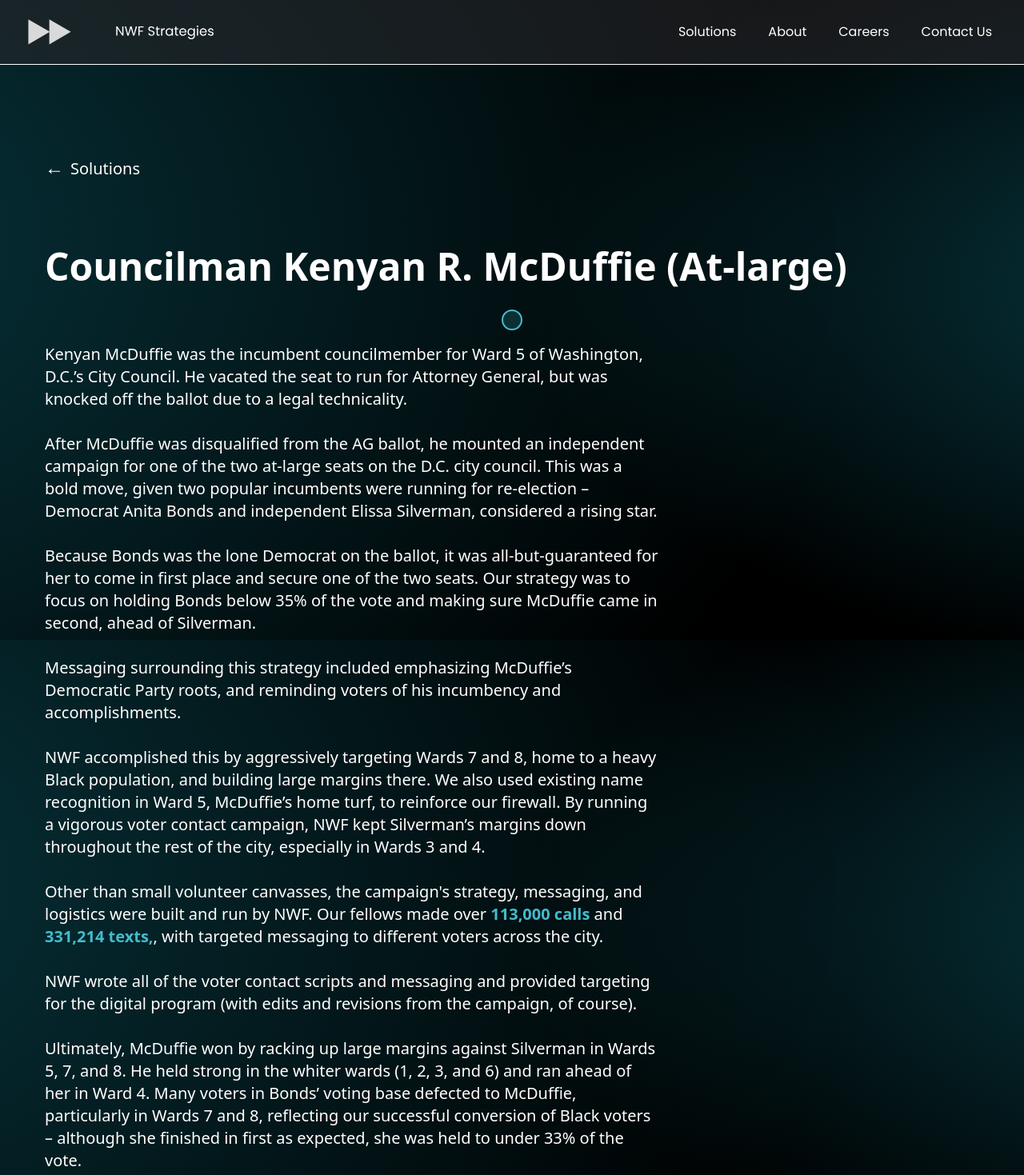
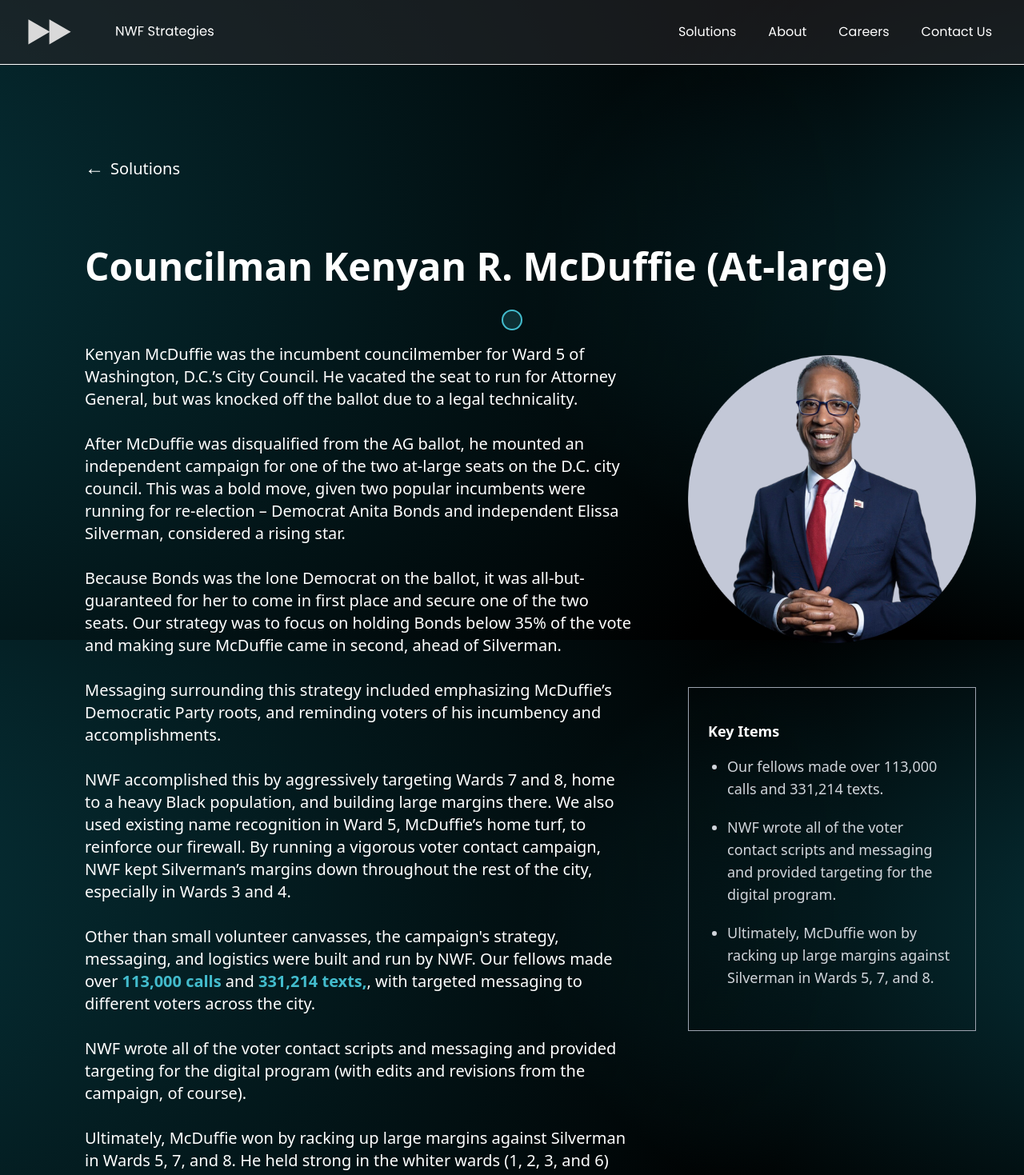
Before and after one commit to NWF-Strategies/NWF_Website, a React (Vite) app: page /solutions/kenyan-mcduffie-2022 in a window 1280 px wide. Shown: the top 1469 px of the page at 80% size. Built offline with nearby package versions, Linux system fonts and the light colour scheme.

Commit message:
responsive page editing for case studies

```diff
--- a/src/pages/Home.tsx
+++ b/src/pages/Home.tsx
@@ -167,7 +167,7 @@
         ))}
       </div>
 
-      <div className='w-full flex flex-col sm:flex-row justify-center items-center mb-32 mt-24 bg-grey'>
+      <div className=' w-full hidden sm:flex sm:flex-row justify-center items-center mb-32 mt-24 bg-grey'>
         <div className='m-10 pr-20 sm:pr-12 xl:pr-4 3xl:ml-[2.5%] 3xl:w-[64%] 3xl:mt-20 '>
           <CaseStudyCarousel slides={candidate_case_studies} />
         </div>
--- a/src/pages/solutions/McDuffieCaseStudy.tsx
+++ b/src/pages/solutions/McDuffieCaseStudy.tsx
@@ -1,5 +1,5 @@
 import { Newsletter } from "../../components";
-import mcduffie_logo from "../../assets/logo_mcduffie.png";
+import mcduffie_home from "../../assets/home_mcduffie.png";
 import mcduffie_graph from "../../assets/McDuffieVotesByWard.png"
 import { Link } from "react-router-dom";
 
@@ -7,22 +7,22 @@
 const McDuffieCaseStudy = () => {
   return (
     <>
-        <div className="max-w-[1200px] mx-auto px-4 pt-28">
+        <div className="max-w-[1100px] 2xl:max-w-[1200px] mx-auto px-4 pt-28">
             <Link to="/solutions" className="text-white text-xl flex items-center">
                 <span className="pr-2 pb-1 text-2xl">←</span>
                 Solutions
             </Link>
         </div>
 
-        <div className="max-w-[1200px] mx-auto px-4 relative">
+        <div className="max-w-[1100px] 2xl:max-w-[1200px] mx-auto px-4 relative">
             <h1 className="text-4xl lg:text-5xl text-white font-bold mb-6 pt-20">
             Councilman Kenyan R. McDuffie (At-large)
             <br/><br/>
             </h1>
 
-            <img src={mcduffie_logo} alt="McDuffie Logo" className="hidden 2xl:block w-40" style={{ position: 'absolute', left: 'calc(70% + 32px)', top: '315px' }} />
-            <div className="hidden 2xl:block sticky w-[460px] border border-gray-400 p-6 list-disc"
-                style={{ position: 'absolute', left: 'calc(70% + 32px)', top: '440px' }}>
+            <img src={mcduffie_home} alt="Kenyan McDuffie" className="hidden ml-[-4rem] xl:ml-0 lg:block w-[360px] 2xl:w-[460px]" style={{ position: 'absolute', left: 'calc(70%)', top: '215px' }} />
+            <div className="hidden ml-[-4rem] xl:ml-0 lg:block w-[360px] 2xl:block sticky w-[360px] 2xl:w-[460px] border border-gray-400 p-6 list-disc top-[630px] 2xl:top-[740px]"
+                style={{ position: 'absolute', left: 'calc(70%)'}}>
                 <h3 className="text-lg font-bold text-white mt-4 mb-4">Key Items</h3>
                 <ul className="text-lg space-y-5 text-gray-300 list-disc pl-6">
                     <li className="list-item">Our fellows made over 113,000 calls and 331,214 texts.</li>
@@ -33,7 +33,7 @@
             </div>
         </div>
 
-        <div className="max-w-[1200px] mx-auto px-4 lg:pr-[400px] relative">
+        <div className="max-w-[1100px] 2xl:max-w-[1200px] mx-auto px-4 lg:pr-[400px] relative">
             <div className="text-lg lg:text-xl text-white mb-16 max-w-3xl">
             Kenyan McDuffie was the incumbent councilmember for Ward 5 of Washington, D.C.’s City Council. He vacated the seat to run for Attorney General, but was knocked off the ballot due to a legal technicality.<br /><br />
             After McDuffie was disqualified from the AG ballot, he mounted an independent campaign for one of the two at-large seats on the D.C. city council. This was a bold move, given two popular incumbents were running for re-election – Democrat Anita Bonds and independent Elissa Silverman, considered a rising star.<br /><br />
@@ -44,7 +44,7 @@
             NWF wrote all of the voter contact scripts and messaging and provided targeting for the digital program (with edits and revisions from the campaign, of course).<br /><br />
             Ultimately, McDuffie won by racking up large margins against Silverman in Wards 5, 7, and 8. He held strong in the whiter wards (1, 2, 3, and 6) and ran ahead of her in Ward 4. Many voters in Bonds’ voting base defected to McDuffie, particularly in Wards 7 and 8, reflecting our successful conversion of Black voters – although she finished in first as expected, she was held to under 33% of the vote.<br /><br />
             </div>
-            <img src={mcduffie_graph} alt="McDuffie Graph" className="relative mx-auto mt-[-1rem] hidden 2xl:block h-[21.5rem] w-[788px] object-cover overflow-hidden" />
+            <img src={mcduffie_graph} alt="McDuffie Graph" className="relative mx-auto mt-[-1rem] h-[21.5rem] w-[788px] object-cover overflow-hidden" />
         </div>
         <div className="max-w-[160px] mx-auto mb-28 mt-32">
             <hr className="border-white" />
--- a/src/pages/solutions/PeltolaCaseStudy.tsx
+++ b/src/pages/solutions/PeltolaCaseStudy.tsx
@@ -1,26 +1,26 @@
 import { Newsletter } from "../../components";
-import peltola_logo from "../../assets/logo_peltola.png";
+import peltola_home from "../../assets/home_peltola.png";
 import { Link } from "react-router-dom";
 
 
 const PeltolaCaseStudy = () => {
   return (
     <>
-        <div className="max-w-[1200px] mx-auto px-4 pt-28">
+        <div className="max-w-[1100px] 2xl:max-w-[1200px] mx-auto px-4 pt-28">
             <Link to="/solutions" className="text-white text-xl flex items-center">
                 <span className="pr-2 pb-1 text-2xl">←</span>
                 Solutions
             </Link>
         </div>
 
-        <div className="max-w-[1200px] mx-auto px-4 relative">
+        <div className="max-w-[1100px] 2xl:max-w-[1200px] mx-auto px-4 relative">
             <h1 className="text-5xl lg:text-6xl text-white font-bold mb-6 pt-20">
                 U.S. Rep. Mary Peltola (AK-AL) <br/><br/>
             </h1>
 
-            <img src={peltola_logo} alt="Peltola Logo" className="hidden 2xl:block w-36" style={{ position: 'absolute', left: 'calc(70% + 32px)', top: '335px' }} />
-            <div className="hidden 2xl:block sticky w-[460px] border border-gray-400 p-6 list-disc"
-                style={{ position: 'absolute', left: 'calc(70% + 32px)', top: '440px' }}>
+            <img src={peltola_home} alt="Mary Peltola" className="hidden ml-[-4rem] xl:ml-0 lg:block w-[360px] 2xl:w-[460px]" style={{ position: 'absolute', left: 'calc(70%)', top: '215px' }} />
+            <div className="hidden ml-[-4rem] xl:ml-0 lg:block w-[360px] 2xl:block sticky w-[360px] 2xl:w-[460px] border border-gray-400 p-6 list-disc top-[630px] 2xl:top-[740px]"
+                style={{ position: 'absolute', left: 'calc(70%)'}}>
                 <h3 className="text-lg font-bold text-white mt-4 mb-4">Key Items</h3>
                 <ul className="text-lg space-y-5 text-gray-300 list-disc pl-6">
                     <li className="list-item">First Democrat in over 50 years to represent Alaska</li>
@@ -31,7 +31,7 @@
             </div>
         </div>
 
-        <div className="max-w-[1200px] mx-auto px-4 lg:pr-[400px] relative">
+        <div className="max-w-[1100px] 2xl:max-w-[1200px] mx-auto px-4 lg:pr-[400px] relative">
             <div className="text-lg lg:text-xl text-white mb-16 max-w-3xl">
             One month before the special election for Alaska's at-large congressional district, NWF Strategies was enlisted to rebuild the campaign of Mary Peltola, a former state representative. This election presented unique challenges, given the historically Republican-leaning electorate. Our expertise in voter targeting strategies, data-driven approaches, and real-time data analysis played a decisive role in achieving a historic victory.
             </div>
--- a/src/pages/solutions/VenturaCaseStudy.tsx
+++ b/src/pages/solutions/VenturaCaseStudy.tsx
@@ -1,5 +1,5 @@
 import { Newsletter } from "../../components";
-import ventura_logo from "../../assets/logo_ventura.png";
+import ventura2_home from "../../assets/home_ventura2.png";
 import ventura_graph from "../../assets/VenturaVsPritzker.png"
 import { Link } from "react-router-dom";
 
@@ -7,22 +7,22 @@
 const VenturaCaseStudy = () => {
   return (
     <>
-        <div className="max-w-[1200px] mx-auto px-4 pt-28">
+        <div className="max-w-[1100px] 2xl:max-w-[1200px] mx-auto px-4 pt-28">
             <Link to="/solutions" className="text-white text-xl flex items-center">
                 <span className="pr-2 pb-1 text-2xl">←</span>
                 Solutions
             </Link>
         </div>
 
-        <div className="max-w-[1200px] mx-auto px-4 relative">
+        <div className="max-w-[1100px] 2xl:max-w-[1200px] mx-auto px-4 relative">
             <h1 className="text-5xl lg:text-6xl text-white font-bold mb-6 pt-20">
             State Sen. Rachel Ventura (IL-43)
             <br/><br/>
             </h1>
 
-            <img src={ventura_logo} alt="Ventura Logo" className="hidden 2xl:block w-56" style={{ position: 'absolute', left: 'calc(70% + 32px)', top: '325px' }} />
-            <div className="hidden 2xl:block sticky w-[460px] border border-gray-400 p-6 list-disc"
-                style={{ position: 'absolute', left: 'calc(70% + 32px)', top: '440px' }}>
+            <img src={ventura2_home} alt="Rachel Ventura" className="hidden ml-[-4rem] xl:ml-0 lg:block w-[360px] 2xl:w-[460px]" style={{ position: 'absolute', left: 'calc(70%)', top: '215px' }} />
+            <div className="hidden ml-[-4rem] xl:ml-0 lg:block w-[360px] 2xl:block sticky w-[360px] 2xl:w-[460px] border border-gray-400 p-6 list-disc top-[630px] 2xl:top-[740px]"
+                style={{ position: 'absolute', left: 'calc(70%)'}}>
                 <h3 className="text-lg font-bold text-white mt-4 mb-4">Key Items</h3>
                 <ul className="text-lg space-y-5 text-gray-300 list-disc pl-6">
                     <li className="list-item">Ventura ran against an appointed incumbent who outraised her 65-to-1</li>
@@ -33,7 +33,7 @@
             </div>
         </div>
 
-        <div className="max-w-[1200px] mx-auto px-4 lg:pr-[400px] relative">
+        <div className="max-w-[1100px] 2xl:max-w-[1200px] mx-auto px-4 lg:pr-[400px] relative">
             <div className="text-lg lg:text-xl text-white mb-16 max-w-3xl">
             Ventura ran against an appointed incumbent who outraised her 65-to-1 and had the backing of the state party, labor unions, both U.S. Senators and the governor. Our data-first approach helped her overcome the institutional disadvantage to win a 15-point victory.<br /><br />
             As a county supervisor, Ventura had some residual name recognition - especially in the constituency she represented. Rather than go negative against her opponent, we chose to attack the corruption of the Democratic machine.
@@ -51,7 +51,7 @@
             Despite being outraised 18-to-1, NWF’s software facilitated a voter outreach operation outperforming Mattson <span className="font-bold text-greenBlue">15-to-1.</span><br /><br />
             Through these efforts, Ventura defeated Mattson in the Democratic primary, 57.4% to 42.5%, and her margin of victory in the general election was nearly identical to that of the governor’s race in the district.
             </div>
-            <img src={ventura_graph} alt="Ventura Graph" className="relative mx-auto mt-20 hidden 2xl:block h-[25rem] object-contain" />
+            <img src={ventura_graph} alt="Ventura Graph" className="relative mx-auto mt-20 h-[25rem] object-contain" />
         </div>
         <div className="max-w-[160px] mx-auto mb-28 mt-32">
             <hr className="border-white" />
```
Also changed, not shown: src/assets/home_ventura2.png (added).
